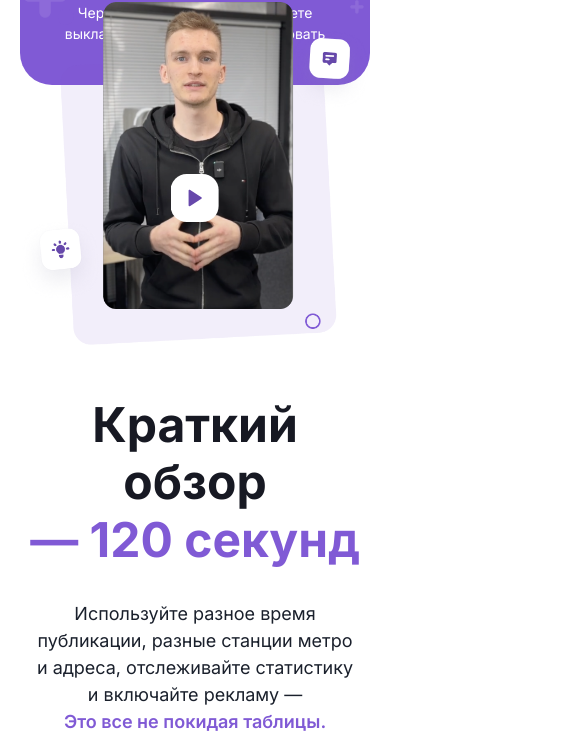
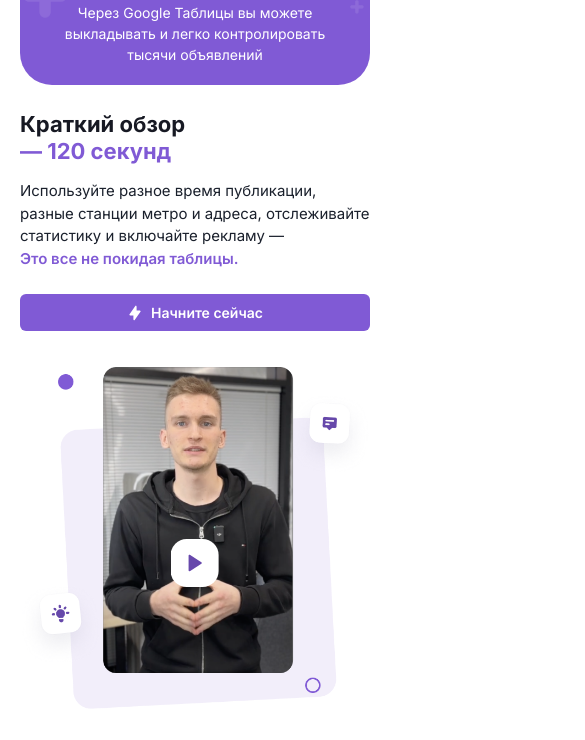
Before and after one commit to fayzullayevelmurod/Avito, a React (Vite) app: page / in a window 390 px wide. Shown: the part 828-1568 px from the top of the page, 585 px wide, since content can reach past the window. Built offline with nearby package versions, Linux system fonts and the light colour scheme.

Commit message:
home component ShortReview section media query finished

```diff
--- a/src/components/home/short-review.jsx
+++ b/src/components/home/short-review.jsx
@@ -32,16 +32,45 @@ export const ShortReview = () => {
 			pt='50px'
 			mb='144px'
 			gap='50px'
+			sx={{
+				"@media (max-width: 992px)": {
+					gap: '20px'
+				},
+				"@media (max-width: 768px)": {
+					flexDirection: 'column',
+					mt: '421px',
+					gap: '36px'
+				}
+			}}
 		>
 			<Box
 				maxW='565px'
+				sx={{
+					"@media (max-width: 1300px)": {
+						maxWidth: '440px'
+					},
+					"@media (max-width: 992px)": {
+						maxWidth: '335px'
+					},
+					"@media (max-width: 768px)": {
+						maxWidth: '100%'
+					}
+				}}
 			>
 				<Heading
 					lineHeight='120%'
 					fontWeight='700'
-					textAlign={{ base: 'center', md: 'unset' }}
+					textAlign='left'
 					fontSize='48px'
 					color='#171923'
+					sx={{
+						"@media (max-width: 1000px)": {
+							fontSize: '40px'
+						},
+						"@media (max-width: 480px)": {
+							fontSize: '22px'
+						},
+					}}
 				>
 					Краткий обзор <br />
 					<Box as='span' color='purple.500'>
@@ -49,11 +78,18 @@ export const ShortReview = () => {
 					</Box>
 				</Heading>
 				<Text
-					textAlign={{ base: 'center', md: 'unset' }}
+					textAlign='left'
 					fontSize='18px'
 					mt='32px'
 					mb='56px'
 					lineHeight='150%'
+					sx={{
+						"@media (max-width: 480px)": {
+							mt: '16px',
+							mb: '24px',
+							fontSize: '15px',
+						}
+					}}
 				>
 					Используйте разное время публикации, разные станции метро и адреса, отслеживайте статистику и включайте рекламу —
 					<span style={{ fontWeight: '600', color: '#805ad5' }}>Это все не покидая таблицы.</span>
@@ -61,10 +97,10 @@ export const ShortReview = () => {
 				<Flex
 					gap={{ base: '10px', md: '30px' }}
 					flexWrap='wrap'
-					justify={{ base: 'center', md: 'flex-start' }}
+					justify='start'
 				>
 					<Link
-						className='link-button'
+						className='link-button media-full'
 					>
 						<Image src={assets?.lightning} alt="liglightning icon" display={'inline-block'} />
 						Начните сейчас
@@ -85,6 +121,6 @@ export const ShortReview = () => {
 				</Box>
 			</Box>
 			<VideoModal onClose={onClose} isOpen={isOpen} />
-		</Flex>
+		</Flex >
 	)
 }
--- a/src/components/home/welcome.jsx
+++ b/src/components/home/welcome.jsx
@@ -65,7 +65,7 @@ export const Welcome = () => (
 				justifyContent='center'
 				className='media-mb'
 			>
-				<Link to='#!' className='link-button'>
+				<Link to='#!' className='link-button media-full'>
 					<Image src={assets.lightning} alt="liglightning icon" display={'inline-block'} />
 					Начните сейчас
 				</Link>
--- a/src/index.css
+++ b/src/index.css
@@ -79,4 +79,7 @@ body {
 	.outline-link-button {
 		font-size: 14px !important;
 	}
+	.media-full{
+		width: 100%;
+	}
 }
--- a/src/pages/home.jsx
+++ b/src/pages/home.jsx
@@ -12,7 +12,7 @@ const Home = () => {
 			<div className='container'>
 				<Welcome />
 				<ShortReview />
-				{/* <AvitoServices /> */}
+				<AvitoServices />
 			</div>
 			{/* <AvitoPlus />
 			<div className='container'>
```
